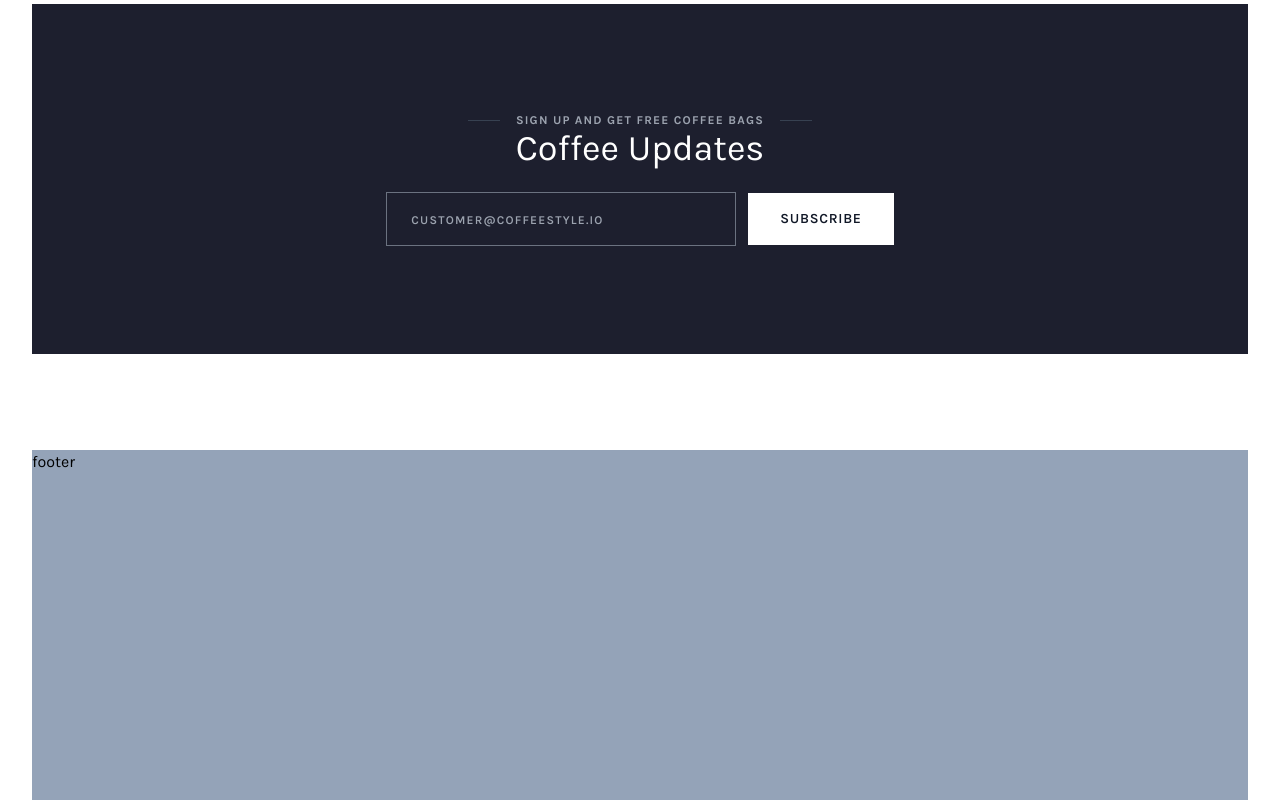
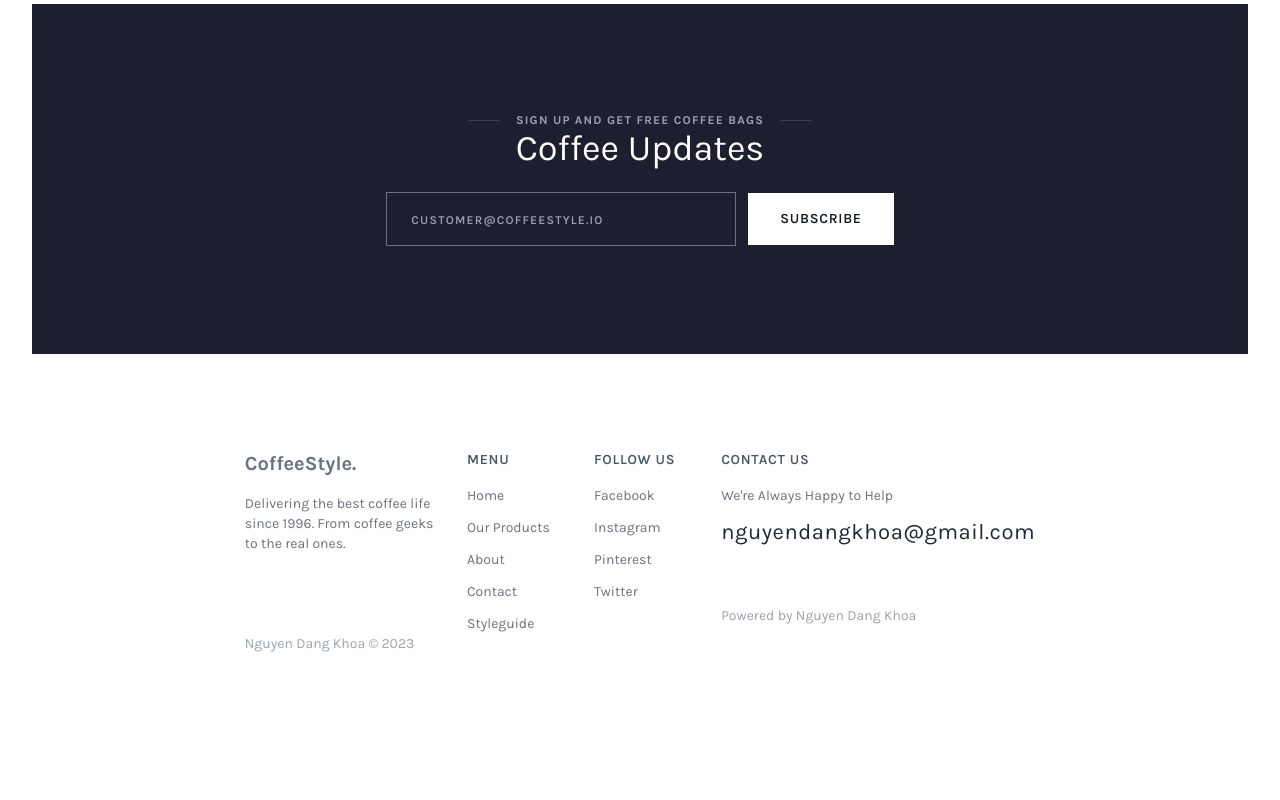
Before and after one commit to dangkhoa1195/tailwindcss-coffee-style, a website: page public/index.html in a window 1280 px wide. Shown: the part 5562-6362 px from the top of the page. After the commit the page ends 6312 px from the top, so only its background shows below. Drawn offline with nearby package versions, Linux system fonts and the light colour scheme; files that its build step writes are made by us from their sources.

Commit message:
add footer

```diff
--- a/public/index.html
+++ b/public/index.html
@@ -538,7 +538,42 @@
         </div>
         <!-- End subscribe-us -->
       </main>
-      <footer id="footer" class="h-[350px] bg-slate-400">footer</footer>
+      <footer id="footer" class="w-[95%] xl:w-[65%] mx-auto pb-24 text-gray-500 text-sm text-center md:text-left">
+        <div class="flex flex-col md:flex-row gap-12 md:gap-8">
+          <div class="basis-2/6">
+            <div class="font-bold text-xl mb-4 text-gray-500">CoffeeStyle.</div>
+            <div class="mb-8 md:mb-20">Delivering the best coffee life since 1996. From coffee geeks to the real ones.
+            </div>
+            <div class="text-gray-400 hover:text-coffee-400">Nguyen Dang Khoa © 2023</div>
+          </div>
+          <div class="basis-1/6">
+            <div class="uppercase font-semibold tracking-wider text-gray-600 mb-4">menu</div>
+            <div class="flex flex-col gap-3">
+              <div class=""><a href="" class="hover:text-coffee-400">Home</a></div>
+              <div class=""><a href="" class="hover:text-coffee-400">Our Products</a></div>
+              <div class=""><a href="" class="hover:text-coffee-400">About</a></div>
+              <div class=""><a href="" class="hover:text-coffee-400">Contact</a></div>
+              <div class=""><a href="" class="hover:text-coffee-400">Styleguide</a></div>
+            </div>
+          </div>
+          <div class="basis-1/6">
+            <div class="uppercase font-semibold tracking-wider text-gray-600 mb-4">follow us</div>
+            <div class="flex flex-col gap-3">
+              <div class=""><a href="" class="hover:text-coffee-400">Facebook</a></div>
+              <div class=""><a href="" class="hover:text-coffee-400">Instagram</a></div>
+              <div class=""><a href="" class="hover:text-coffee-400">Pinterest</a></div>
+              <div class=""><a href="" class="hover:text-coffee-400">Twitter</a></div>
+            </div>
+          </div>
+          <div class="basis-2/6">
+            <div class="uppercase font-semibold tracking-wider text-gray-600 mb-8 md:mb-4">contact us</div>
+            <div class="mb-4">We're Always Happy to Help</div>
+            <div class="mb-16 text-gray-800 text-[22px] tracking-wide"><a href="mailto:nguyendangkhoa@gmail.com"
+                class="hover:text-coffee-400">nguyendangkhoa@gmail.com</a></div>
+            <div class=""><a href="" class="text-gray-400 hover:text-coffee-400">Powered by Nguyen Dang Khoa</a></div>
+          </div>
+        </div>
+      </footer>
     </div>
     <!-- End content wrapper -->
   </div>
```
